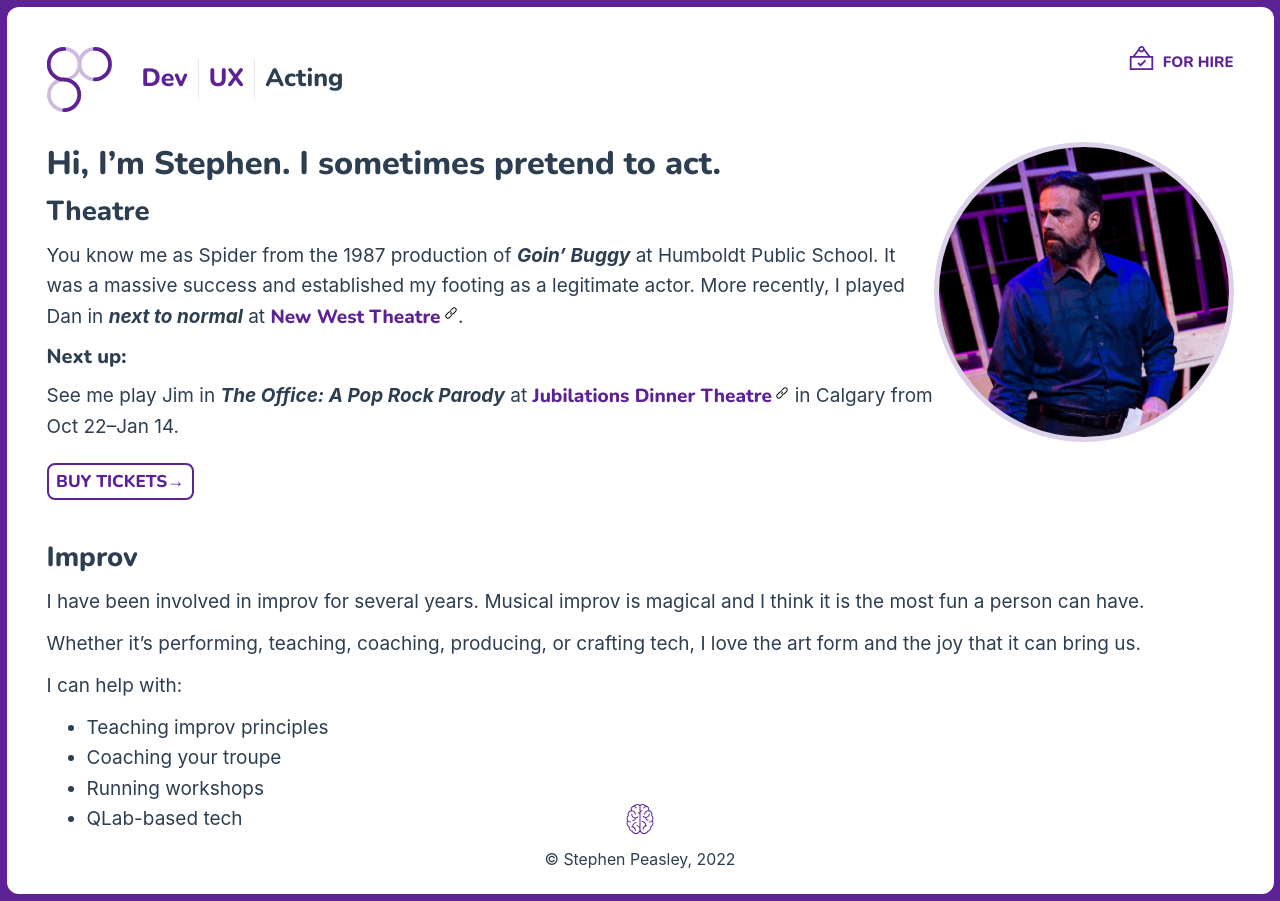
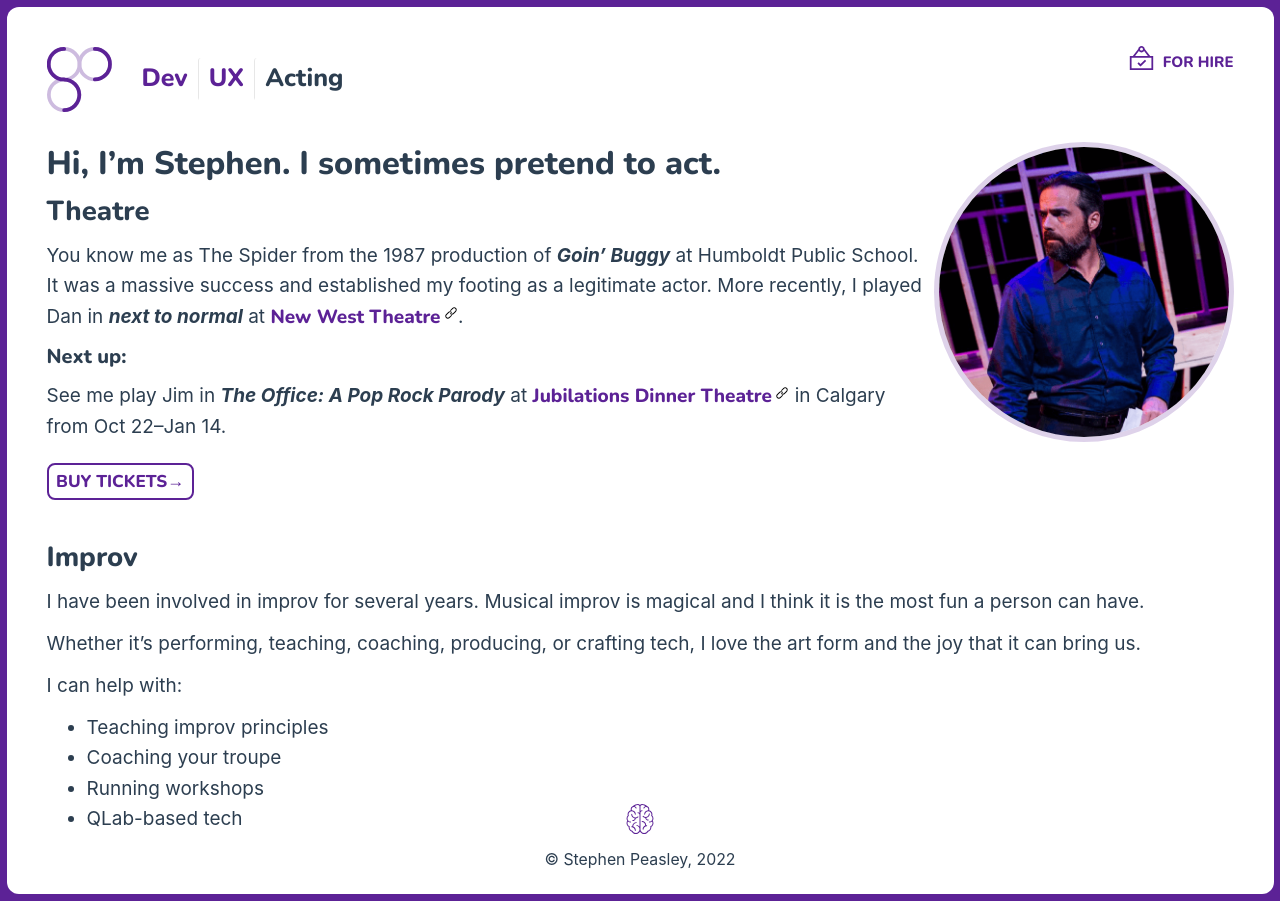
Before and after one commit to speasley/stephenpeasley, a Vue app: page /acting in a window 1280 px wide. Built offline with nearby package versions, Linux system fonts and the light colour scheme.

Commit message:
feat: expand role name and photo margin

```diff
--- a/src/assets/main.css
+++ b/src/assets/main.css
@@ -117,6 +117,7 @@ img.stephen {
   border-radius: 50%;
   float: right;
   height: 20rem;
+  margin-left: 0.5rem;
   width: 20rem;
 }
 
--- a/src/views/Acting.vue
+++ b/src/views/Acting.vue
@@ -15,7 +15,7 @@ onMounted(() => {
     <section>
       <h2>Theatre</h2>
       <p>
-        You know me as Spider from the 1987 production of
+        You know me as The Spider from the 1987 production of
         <cite>Goin&rsquo; Buggy</cite> at Humboldt Public School. It was a
         massive success and established my footing as a legitimate actor. More
         recently, I played Dan in <cite>next to normal</cite> at
```
